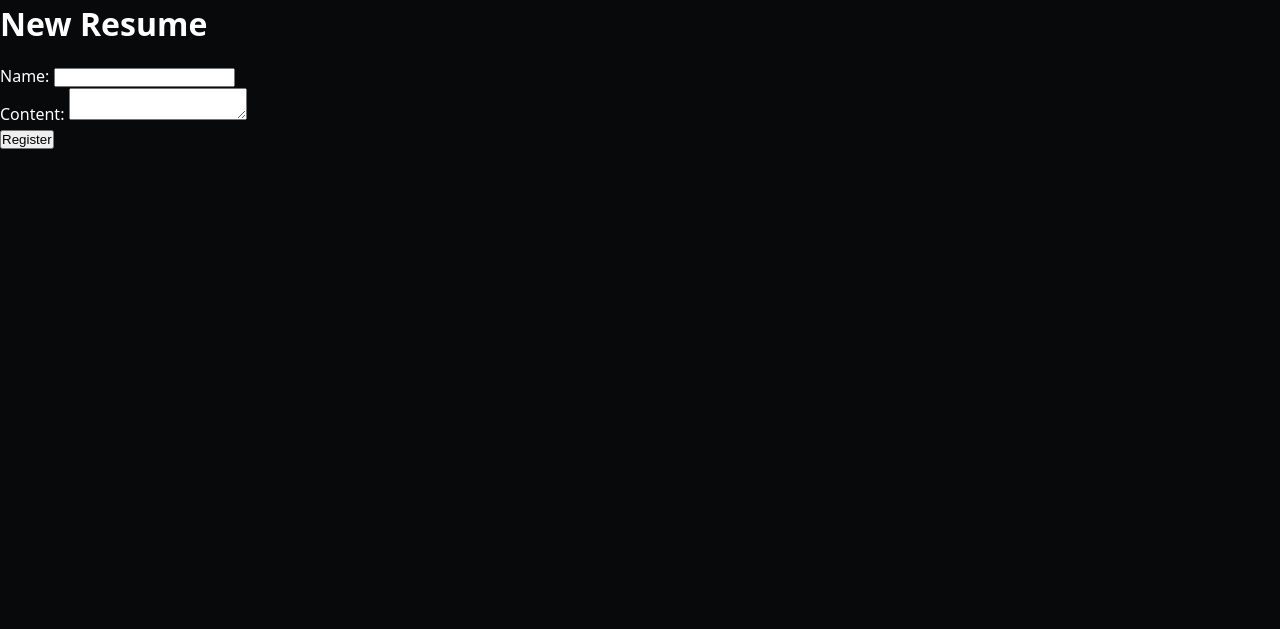
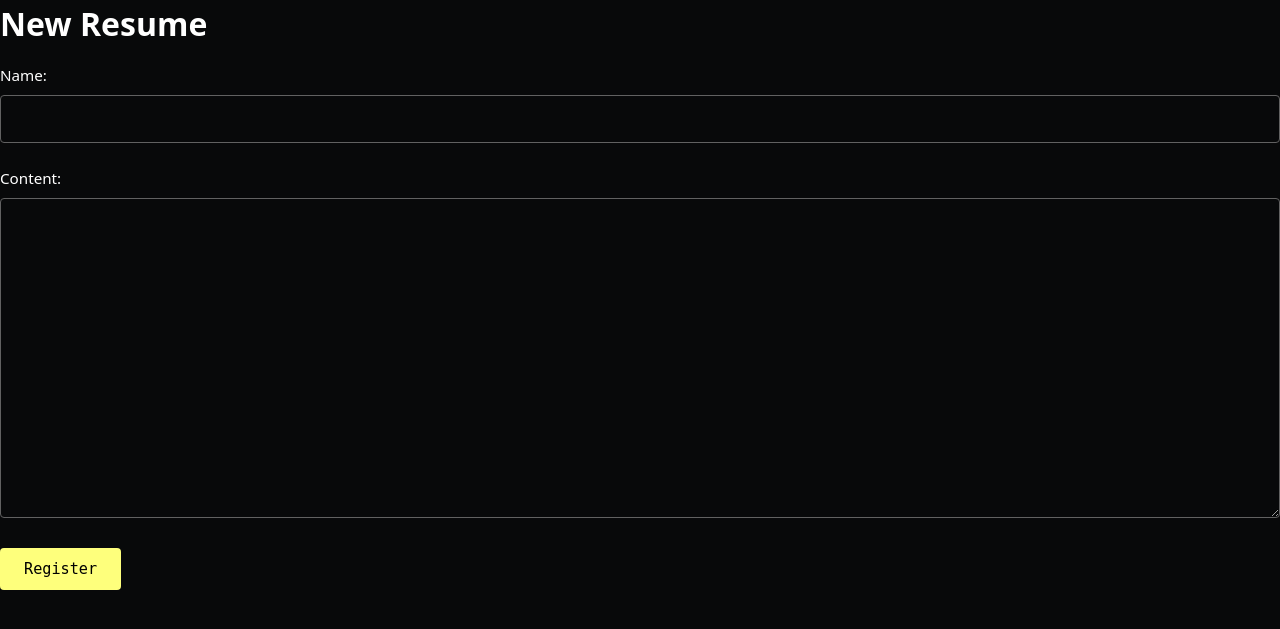
Before and after one commit to best-testing-monkey/job-hunter, a Python web app: template app/webapp/templates/resume_new.html in a window 1280 px wide. Shown: the part 57-686 px from the top of the page. Run offline with Jinja, Linux system fonts and the light colour scheme; the template is opened without the code that fills it, so the values that code supplies are empty.

Commit message:
E12-S02: Style the New/Edit resume forms and size the content textarea
Add dark-themed styles for form inputs and textarea elements. Set textarea
minimum height to 20rem with monospace font to accommodate real multi-paragraph
resume content. Style labels, inputs, and buttons consistently with the app's
dark theme using existing CSS tokens. This completes the form usability fixes.

Co-Authored-By: Claude Haiku 4.5 <noreply@anthropic.com>

```diff
--- a/app/webapp/static/style.css
+++ b/app/webapp/static/style.css
@@ -93,3 +93,60 @@ th[data-sort-key] {
 .error {
   color: #e34948;
 }
+
+input[type="text"],
+textarea {
+  background: var(--bg);
+  color: var(--text-primary);
+  border: 1px solid var(--text-muted);
+  padding: 0.75rem;
+  font-family: system-ui, -apple-system, "Segoe UI", sans-serif;
+  font-size: 1rem;
+  border-radius: 4px;
+  width: 100%;
+}
+
+input[type="text"]:focus,
+textarea:focus {
+  outline: none;
+  border-color: var(--accent);
+  box-shadow: 0 0 0 2px rgba(254, 255, 124, 0.1);
+}
+
+textarea {
+  min-height: 20rem;
+  font-family: ui-monospace, "SF Mono", "Cascadia Code", "JetBrains Mono", monospace;
+  resize: vertical;
+}
+
+label {
+  display: block;
+  color: var(--text-primary);
+  font-weight: 500;
+  margin-bottom: 0.5rem;
+  font-size: 0.95rem;
+}
+
+form div {
+  margin-bottom: 1.5rem;
+}
+
+button {
+  background: var(--accent);
+  color: var(--text-on-accent);
+  border: none;
+  padding: 0.75rem 1.5rem;
+  border-radius: 4px;
+  font-family: ui-monospace, "SF Mono", "Cascadia Code", "JetBrains Mono", monospace;
+  font-size: 0.95rem;
+  cursor: pointer;
+  font-weight: 500;
+}
+
+button:hover {
+  opacity: 0.9;
+}
+
+button:active {
+  opacity: 0.8;
+}
```
